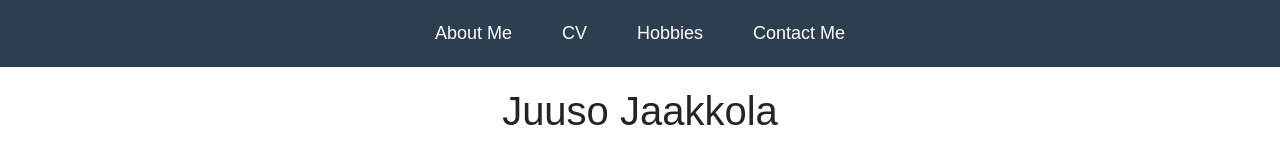
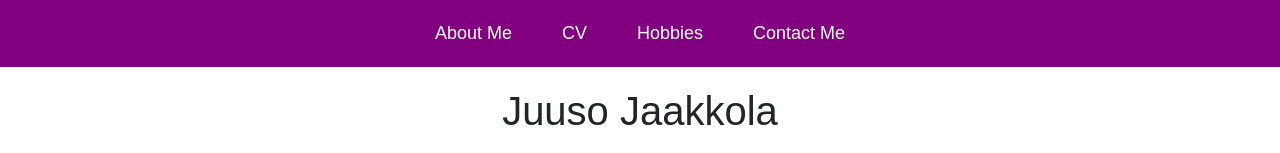
Before and after one commit to jaakkolaj/WOHI-Exercise3, a plain HTML site: page index.html in a window 1280 px wide. Shown: the top 153 px of the page. Drawn offline with nearby package versions, Linux system fonts and the light colour scheme; grey boxes are pictures that could not be loaded.

Commit message:
Changed nav-element background color to purple

```diff
--- a/style.css
+++ b/style.css
@@ -18,7 +18,7 @@ li {
 }
 
 nav {
-  background-color: #2c3e50;
+  background-color: #800080;
   padding: 10px 0;
   text-align: center;
   width: 100vw;
```
